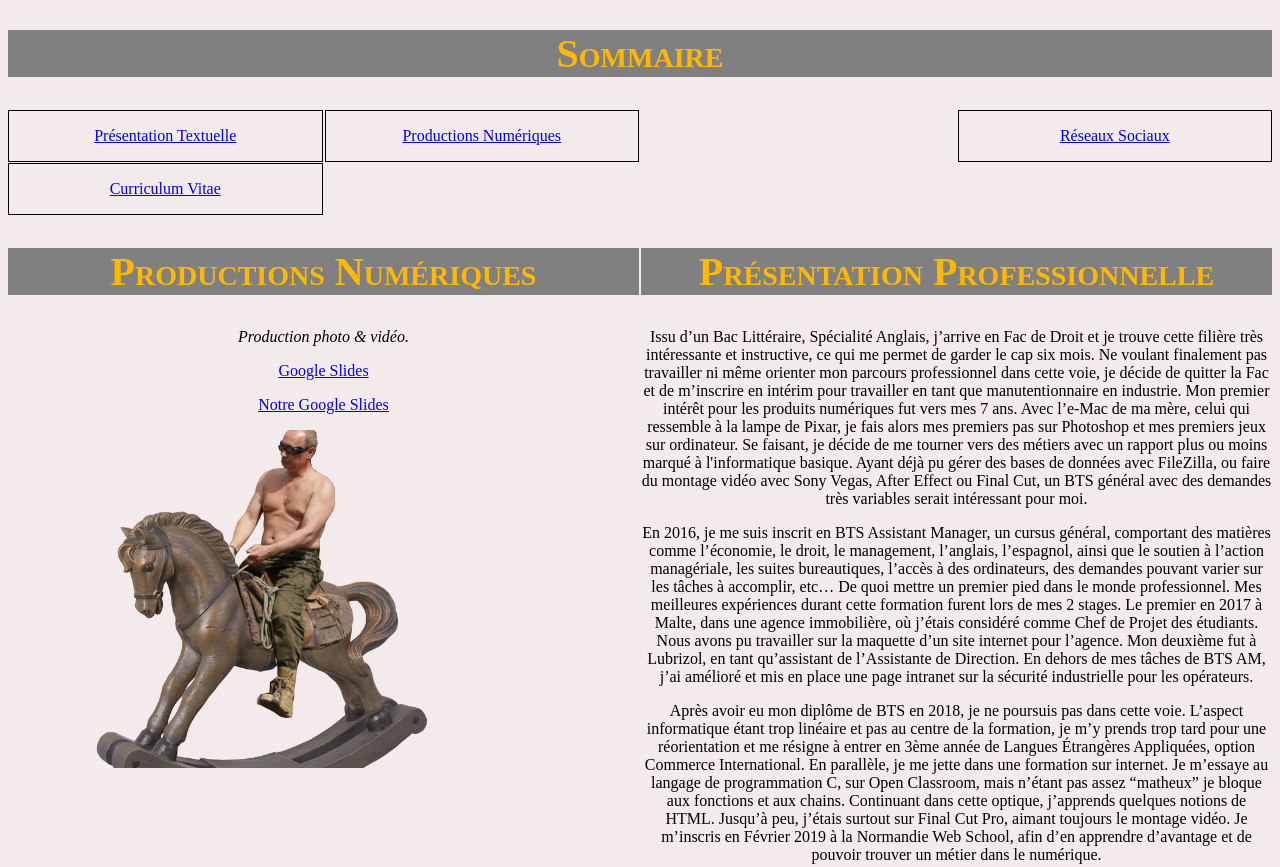
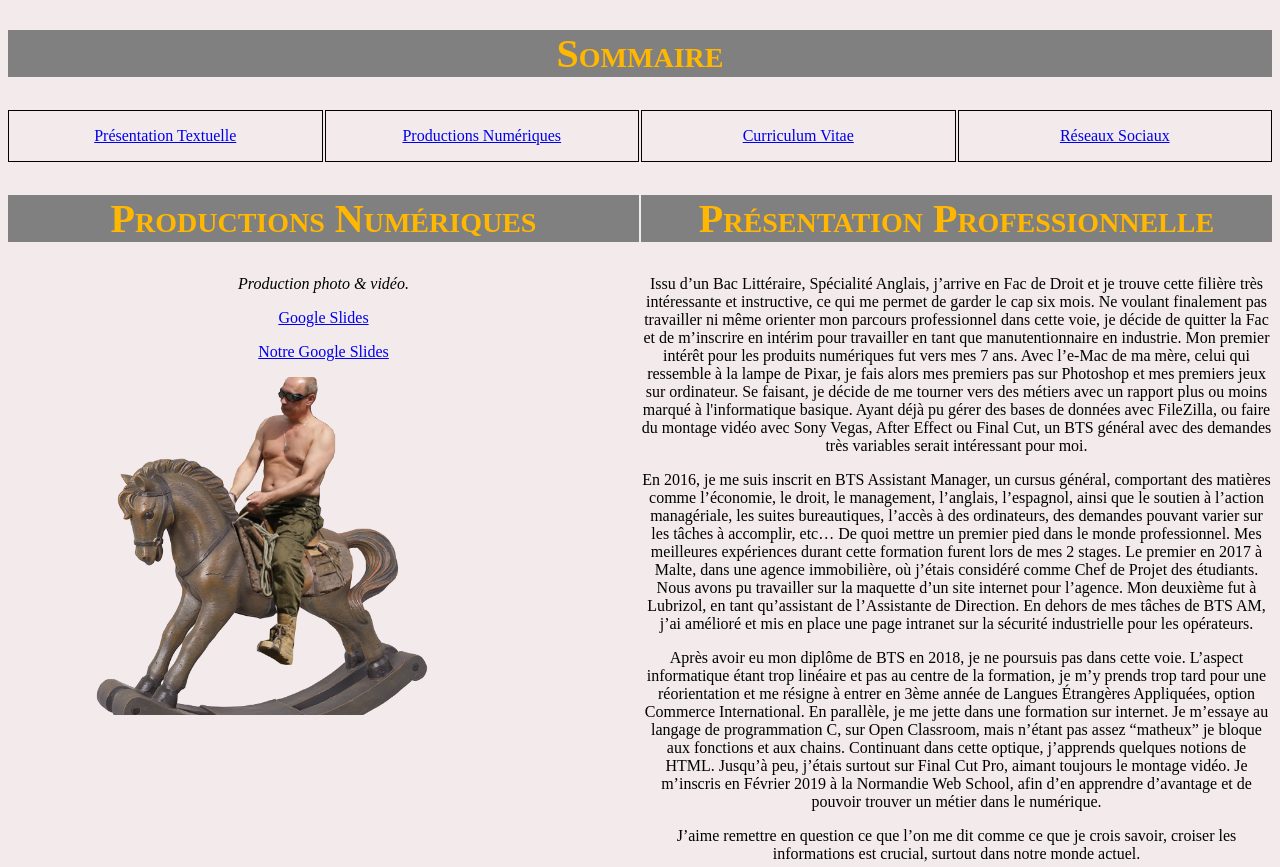
Before and after one commit to gbullet-nws/Page-Professionnelle-, a plain HTML site: page index.html in a window 1280 px wide. Shown: the part 1043-1910 px from the top of the page. Drawn offline with Linux system fonts and the light colour scheme.

Commit message:
Problème réglé
Y'avait 2 id qui portaient le même nom pour la zone CV du sommaire

```diff
--- a/grille.css/grille.css
+++ b/grille.css/grille.css
@@ -68,7 +68,7 @@
     border: 1px solid black;
 }
 /* Tuile de la Zone du CV */
-#TuileZoneCV{
+#TuileSommaireCV{
     grid-column: 3;
     grid-row: 1;
     border: 1px solid black;
@@ -92,7 +92,7 @@
     grid-column-gap: 2px;
     grid-row-gap: 1px;
 }
-/* Case de la Présentation Écrite */
+/* Case de la Présentation Professionnelle */
 #TuileZoneDeTexte{
     grid-column: 2;
     grid-row: 1;
--- a/index.html
+++ b/index.html
@@ -5,6 +5,7 @@
 
 
   <head>
+
     <!-- Police de la page -->
     <link href="https://fonts.googleapis.com/css?family=Gloria+Hallelujah&display=swap" rel="stylesheet">
 
@@ -18,6 +19,7 @@
   </head>
 
 
+
   <body>
 
     <header>
@@ -28,6 +30,7 @@
       </div>
 
     </header>
+
 
 
      <!-- Base de la grille du Haut de Page-->
@@ -51,6 +54,7 @@
      </div>
 
 
+
  <!-- Sommaire de la page -->
  <section id="Sommaire">
     <h2>Sommaire</h2>
@@ -65,7 +69,7 @@
         <p> <a href="#ImagesEtVideos" title="Productions Numériques"> Productions Numériques </a> </p>
         </div>
         <!-- tuile du sommaire de la zone du cv -->
-        <div id="TuileZoneCV" class="ligne1 col3">
+        <div id="TuileSommaireCV" class="ligne1 col3">
         <p> <a href="#ZoneCV" title="Curriculum Vitae"> Curriculum Vitae </a> </p>
         </div>
         <!-- tuile du sommaire des réseaux sociaux -->
```
